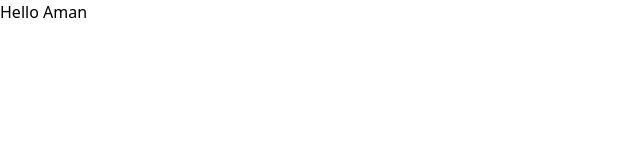
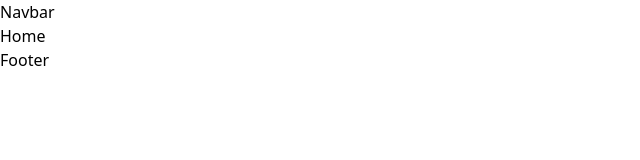
Before and after one commit to amanfangeria980/job-portal-client, a React (Vite) app: page / in a window 1280 px wide. Shown: the top 160 px of the page, without its empty margins (0-640 px from the left). Built offline with nearby package versions, Linux system fonts and the light colour scheme.

Commit message:
added some more routing

```diff
--- a/src/App.jsx
+++ b/src/App.jsx
@@ -1,8 +1,11 @@
+import { Outlet } from "react-router-dom";
 
 function App() {
   return (
     <>
-    <h1 className="">Hello Aman</h1>
+    <nav>Navbar</nav>
+    <Outlet/>
+    <footer>Footer</footer>
     </>
   )
 }
--- /dev/null
+++ b/src/Pages/About.jsx
@@ -0,0 +1,9 @@
+import React from 'react'
+
+const About = () => {
+  return (
+    <div>About</div>
+  )
+}
+
+export default About
--- /dev/null
+++ b/src/Pages/Home.jsx
@@ -0,0 +1,9 @@
+import React from 'react'
+
+const Home = () => {
+  return (
+    <div>Home</div>
+  )
+}
+
+export default Home
```
Also changed, not shown: src/Router/Router.jsx (+19 -7 lines), .eslintrc.cjs.
